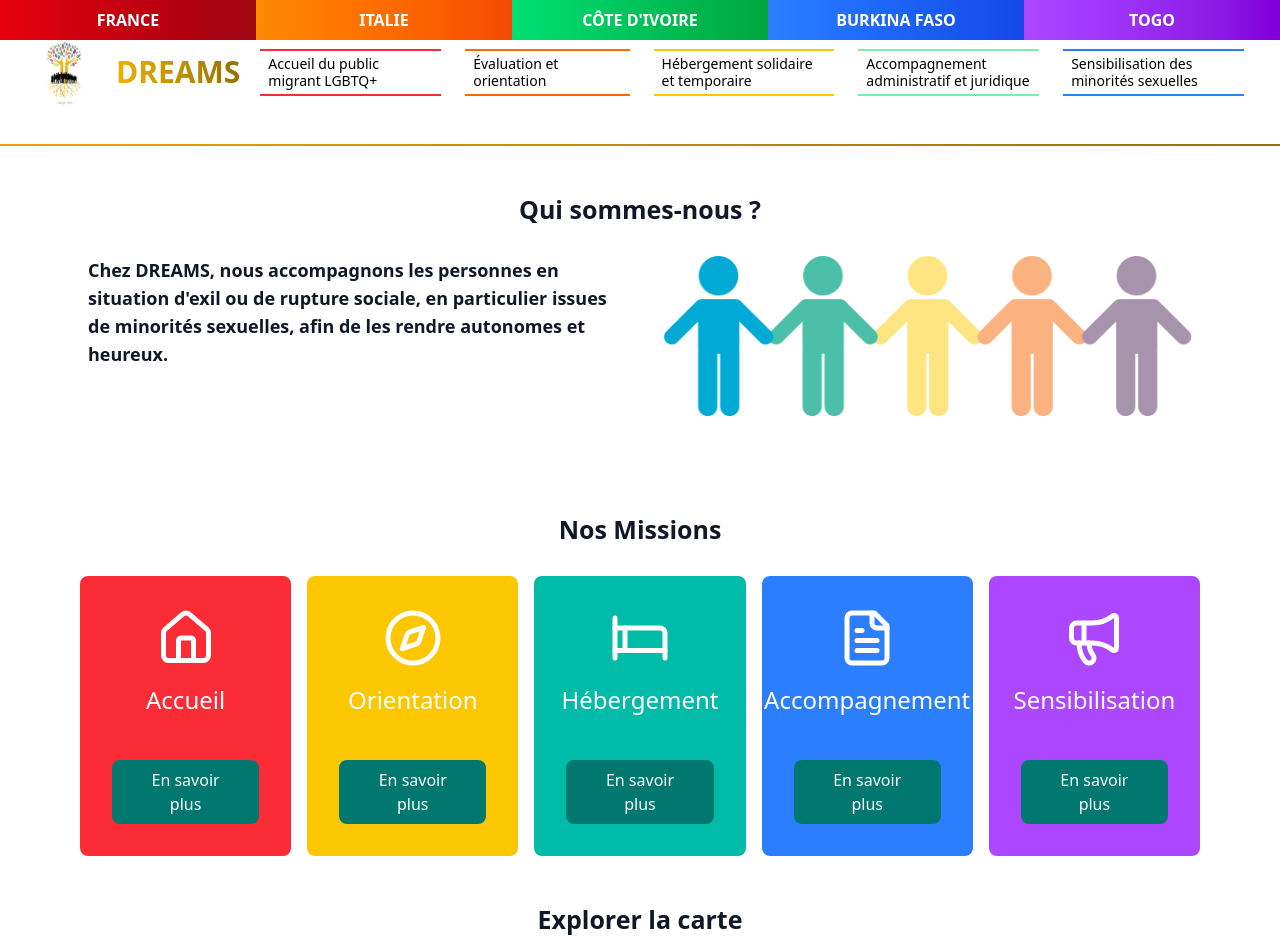
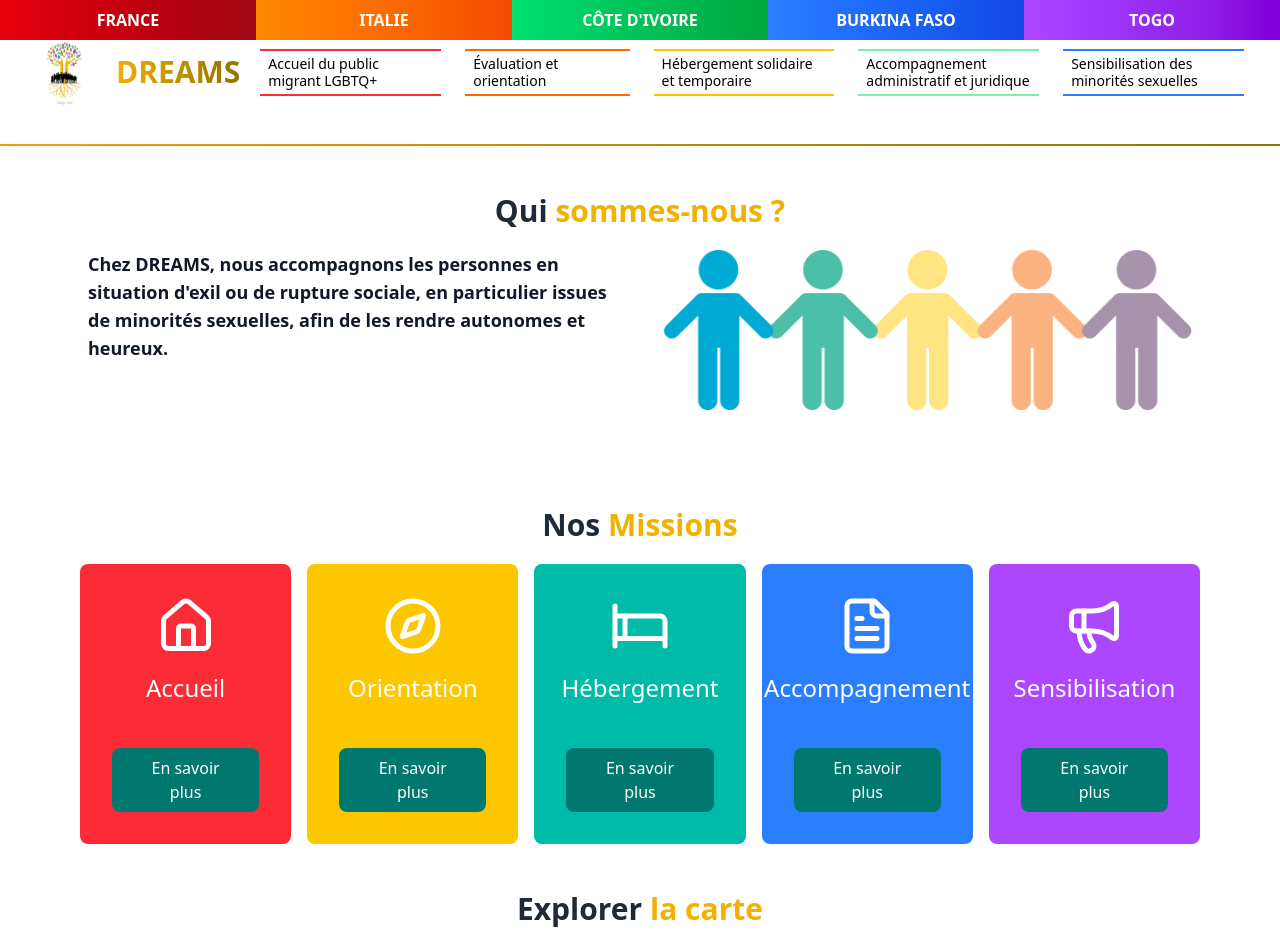
Before and after one commit to 34lks66/IUT-Blagnac-sae-5-01-devapp-dreams-2025-2g1a, a React (Vite) app in the folder dev/site_dreams/: page / in a window 1280 px wide. Shown: the top 946 px of the page. Built offline with nearby package versions, Linux system fonts and the light colour scheme.

Commit message:
changing title

```diff
--- a/dev/site_dreams/src/components/Home/About.tsx
+++ b/dev/site_dreams/src/components/Home/About.tsx
@@ -5,9 +5,13 @@ const About: React.FC = () => {
   return (
     <section id="missions" className="py-20 bg-white">
         <div className="max-w-7xl mx-auto px-4 sm:px-8 lg:px-6">
-          <h2 className="text-3xl md:text-4xl font-bold text-gray-900 mb-8">
+          {/* <h2 className="text-3xl md:text-4xl font-bold text-gray-900 mb-8">
             Qui sommes-nous ?
-          </h2>
+          </h2> */}
+          <h1 className="text-4xl md:text-5xl font-bold text-gray-800 mb-6 text-center">
+                    Qui{" "}
+                    <span className="text-yellow-500">sommes-nous ?</span>
+              </h1>
           <div className="grid grid-cols-1 lg:grid-cols-2 gap-12">
             <div>
               <p className="!text-lg font-semibold text-gray-900">Chez DREAMS, nous accompagnons les personnes en situation d'exil ou de rupture sociale, en particulier issues de minorités sexuelles, afin de les rendre autonomes et heureux.</p>
--- a/dev/site_dreams/src/components/Home/Home.tsx
+++ b/dev/site_dreams/src/components/Home/Home.tsx
@@ -8,7 +8,10 @@ function Home() {
     <>
     <About/>
     <Mission/>
-    <h2 className="text-3xl md:text-4xl font-bold text-gray-900 mb-8">Explorer la carte</h2>
+    <h1 className="text-4xl md:text-5xl font-bold text-gray-800 mb-6 text-center">
+                    Explorer{" "}
+                    <span className="text-yellow-500">la carte</span>
+    </h1>
     <div className="h-[800px] overflow-y-auto col-span-12 p-0">
       <div className="col-span-12 lg:col-span-5 bg-[#93720a] absolute z-10 py-17 max-w-2xl p-10">
         <h2 className="text-white text-3xl font-bold mb-6 text-center">LES PAYS D'ACTION DE DREAMS</h2>
--- a/dev/site_dreams/src/components/Home/Mission.tsx
+++ b/dev/site_dreams/src/components/Home/Mission.tsx
@@ -47,9 +47,13 @@ const Mission: React.FC = () => {
     return (
         <section id="missions" className="py-20 bg-white">
             <div className="max-w-7xl mx-auto px-4 sm:px-12 lg:px-4">
-              <h2 className="text-3xl md:text-4xl font-bold text-gray-900 mb-8">
+              {/* <h2 className="text-3xl md:text-4xl font-bold text-gray-900 mb-8">
                 Nos Missions
-              </h2>
+              </h2> */}
+              <h1 className="text-4xl md:text-5xl font-bold text-gray-800 mb-6 text-center">
+                    Nos{" "}
+                    <span className="text-yellow-500">Missions</span>
+              </h1>
               <div className="grid grid-cols-1 md:grid-cols-2 lg:grid-cols-5 gap-4">
                 {missions.map((mission, index) => (
                   <div
```
